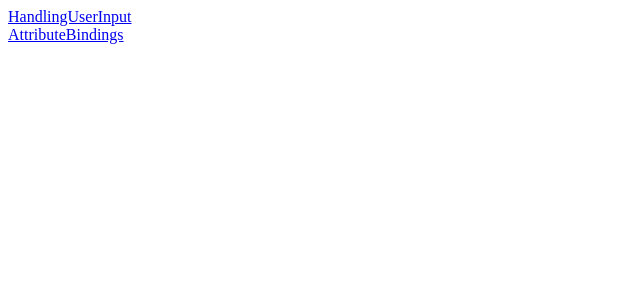
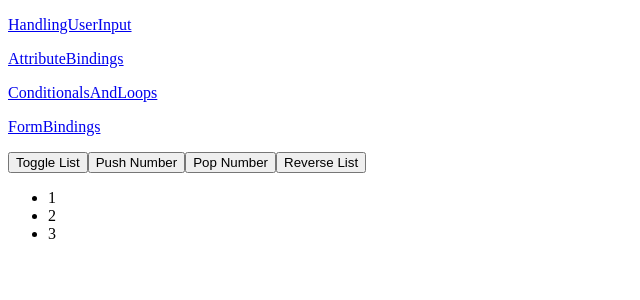
Before and after one commit to Sosuke1019/vue-project, a Vue app: page /ConditionalsAndLoops in a window 1280 px wide. Shown: the top 300 px of the page, without its empty margins (0-640 px from the left). Built offline with nearby package versions, Linux system fonts and the light colour scheme.

Commit message:
ConditionalsAndLoopsコンポーネントの作成

```diff
--- a/src/App.vue
+++ b/src/App.vue
@@ -1,8 +1,17 @@
 <template>
   <div>
-    <router-link to="/">HandlingUserInput</router-link>
-    <br>
-    <router-link to="/AttributeBindings">AttributeBindings</router-link>
+    <p>
+      <router-link to="/">HandlingUserInput</router-link>
+    </p>
+    <p>
+      <router-link to="/AttributeBindings">AttributeBindings</router-link>
+    </p>
+    <p>
+      <router-link to="/ConditionalsAndLoops">ConditionalsAndLoops</router-link>
+    </p>
+    <p>
+      <router-link to="/FormBindings">FormBindings</router-link>
+    </p>
   </div>
   <router-view />
 </template>
--- a/src/router.ts
+++ b/src/router.ts
@@ -1,6 +1,8 @@
 import { createRouter, createWebHistory } from 'vue-router'
 import HandlingUserInput from './views/HandlingUserInput.vue'
 import AttributeBindings from './views/AttributeBindings.vue'
+import ConditionalsAndLoops from './views/ConditionalsAndLoops.vue'
+import FormBindings from './views/FormBindings.vue'
 
 const routes = [
     {
@@ -12,6 +14,16 @@
         path: '/AttributeBindings',
         name: 'AttributeBindings',
         component: AttributeBindings,
+    },
+    {
+        path: '/ConditionalsAndLoops',
+        name: 'ConditionalsAndLoops',
+        component: ConditionalsAndLoops,
+    },
+    {
+        path: '/FormBindings',
+        name: 'FormBindings',
+        component: FormBindings,
     }
 ]
 
--- /dev/null
+++ b/src/views/ConditionalsAndLoops.vue
@@ -0,0 +1,18 @@
+<template>
+    <button @click="show = !show">Toggle List</button>
+    <button @click="list.push(list.length + 1)">Push Number</button>
+    <button @click="list.pop()">Pop Number</button>
+    <button @click="list.reverse()">Reverse List</button>
+    <ul v-if="show && list.length">
+        <li v-for="item of list">{{ item }}</li>
+    </ul>
+    <p v-else-if="list.length">List is not empty, but hidden.</p>
+    <p v-else>List is empty.</p>
+</template>
+
+<script setup lang="ts">
+import { ref } from "vue";
+
+const show = ref(true)
+const list = ref([1, 2 , 3])
+</script>
```
